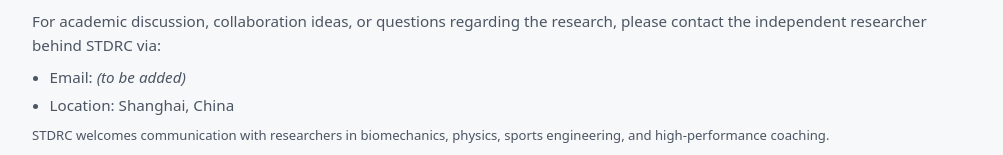
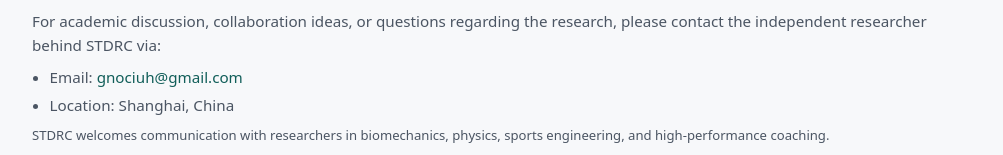
Before and after one commit to shihuicong/stdrc.org, a plain HTML site: page index.html in a window 1280 px wide. Shown: the part 1925-2080 px from the top of the page, without its empty margins (138-1141 px from the left). Drawn offline with Linux system fonts and the light colour scheme.

Commit message:
Update index.html

```diff
--- a/index.html
+++ b/index.html
@@ -353,7 +353,7 @@
       </p>
     </section>
 
-    <!-- Contact -->
+  <!-- Contact -->
     <section id="contact">
       <h2>Contact</h2>
       <p>
@@ -361,7 +361,7 @@
         please contact the independent researcher behind STDRC via:
       </p>
       <ul>
-        <li>Email: <em>(to be added)</em></li>
+        <li>Email: <a href="mailto:gnociuh@gmail.com">gnociuh@gmail.com</a></li>
         <li>Location: Shanghai, China</li>
       </ul>
       <p class="muted-small">
@@ -369,6 +369,7 @@
       </p>
     </section>
   </main>
+
 
   <footer>
     <div>© <span id="year"></span> Shanghai Tennis Dynamics Research Center (STDRC). Independent research initiative.</div>
```
